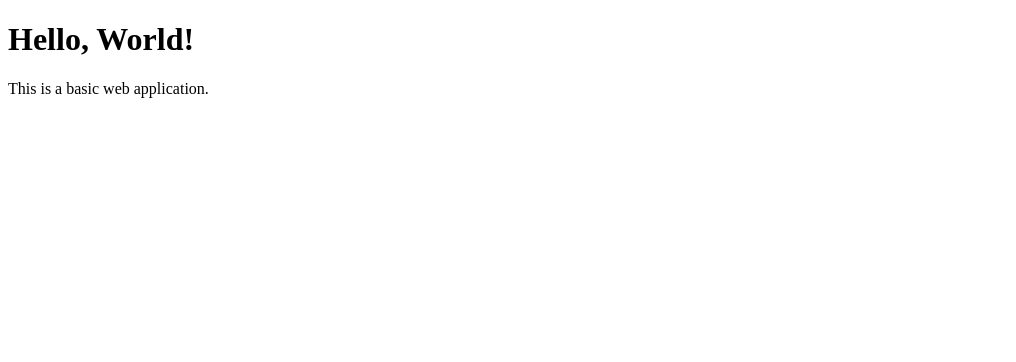
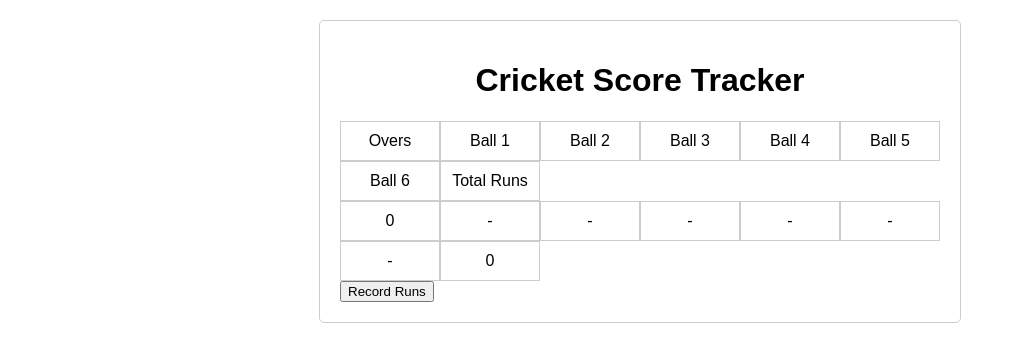
Before and after one commit to Balakrishna-Murugan/basic-web-app, a plain HTML site: page Index.html in a window 1280 px wide. Shown: the whole page, without its empty margins (0-1016 px from the left). Drawn offline with Linux system fonts and the light colour scheme.

Commit message:
Update Index.html

```diff
--- a/Index.html
+++ b/Index.html
@@ -1,12 +1,82 @@
 <!DOCTYPE html>
 <html lang="en">
 <head>
-    <meta charset="UTF-8">
-    <meta name="viewport" content="width=device-width, initial-scale=1.0">
-    <title>Basic Web Application</title>
+<meta charset="UTF-8">
+<meta name="viewport" content="width=device-width, initial-scale=1.0">
+<title>Cricket Score Tracker</title>
+<style>
+    body {
+        font-family: Arial, sans-serif;
+        margin: 0;
+        padding: 0;
+    }
+    .container {
+        max-width: 600px;
+        margin: 20px auto;
+        padding: 20px;
+        border: 1px solid #ccc;
+        border-radius: 5px;
+    }
+    h1 {
+        text-align: center;
+    }
+    .scoreboard {
+        display: grid;
+        grid-template-columns: repeat(6, 1fr);
+        text-align: center;
+    }
+    .scoreboard div {
+        padding: 10px;
+        border: 1px solid #ccc;
+    }
+</style>
 </head>
 <body>
-    <h1>Hello, World!</h1>
-    <p>This is a basic web application.</p>
+<div class="container">
+    <h1>Cricket Score Tracker</h1>
+    <div class="scoreboard">
+        <div>Overs</div>
+        <div>Ball 1</div>
+        <div>Ball 2</div>
+        <div>Ball 3</div>
+        <div>Ball 4</div>
+        <div>Ball 5</div>
+        <div>Ball 6</div>
+        <div>Total Runs</div>
+    </div>
+    <div class="scoreboard">
+        <div id="overs">0</div>
+        <div id="ball1">-</div>
+        <div id="ball2">-</div>
+        <div id="ball3">-</div>
+        <div id="ball4">-</div>
+        <div id="ball5">-</div>
+        <div id="ball6">-</div>
+        <div id="totalRuns">0</div>
+    </div>
+    <button onclick="recordRuns()">Record Runs</button>
+</div>
+<script>
+    let overs = 0;
+    let balls = ["ball1", "ball2", "ball3", "ball4", "ball5", "ball6"];
+    let totalRuns = 0;
+
+    function recordRuns() {
+        if (overs < 6) {
+            overs++;
+            document.getElementById("overs").textContent = overs;
+            let currentRuns = 0;
+            balls.forEach(ball => {
+                let runs = Math.floor(Math.random() * 7); // Generate random runs (0-6)
+                document.getElementById(ball).textContent = runs;
+                currentRuns += runs;
+            });
+            totalRuns += currentRuns;
+            document.getElementById("totalRuns").textContent = totalRuns;
+        } else {
+            alert("Match Over!");
+        }
+    }
+</script>
 </body>
 </html>
```
